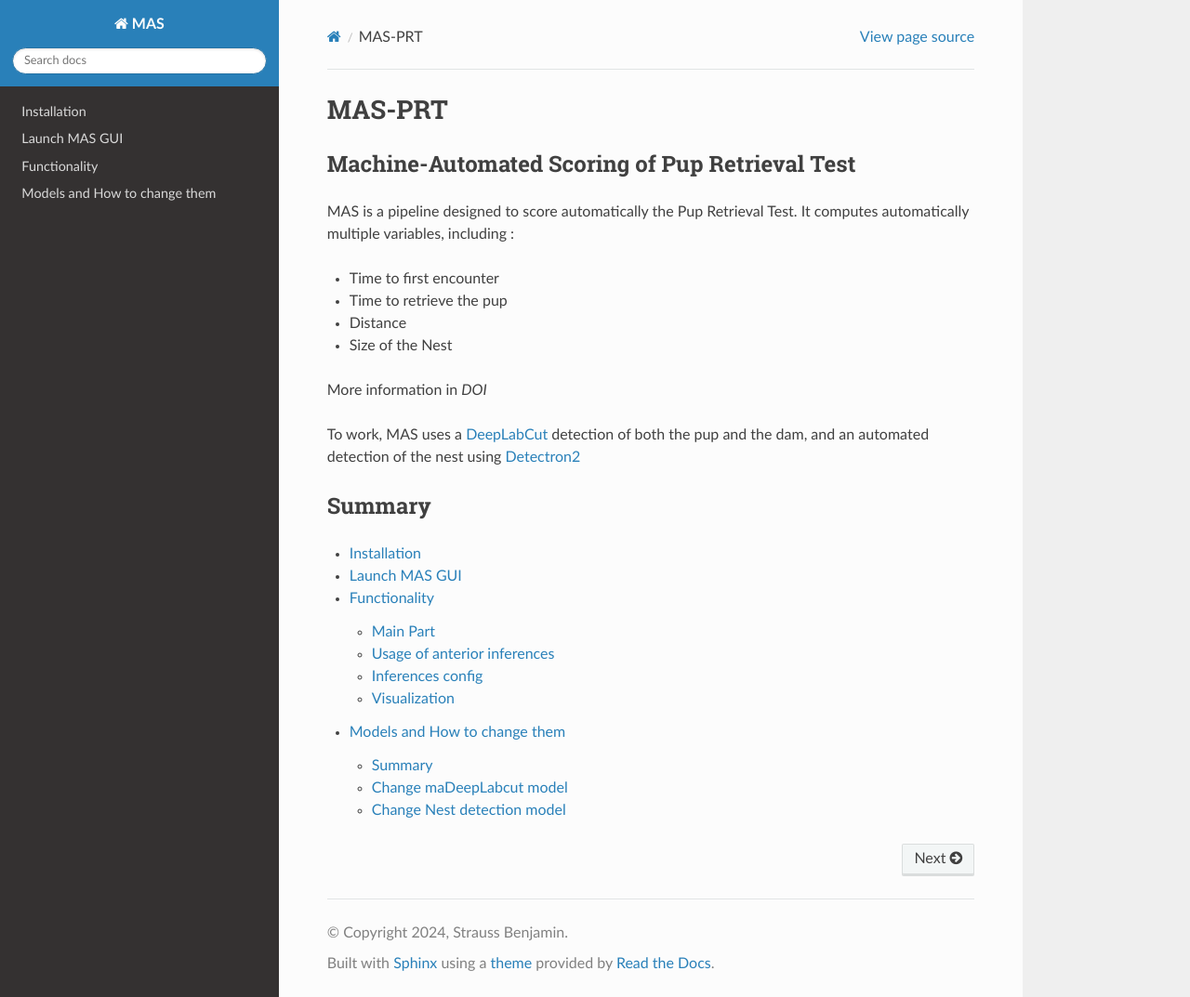
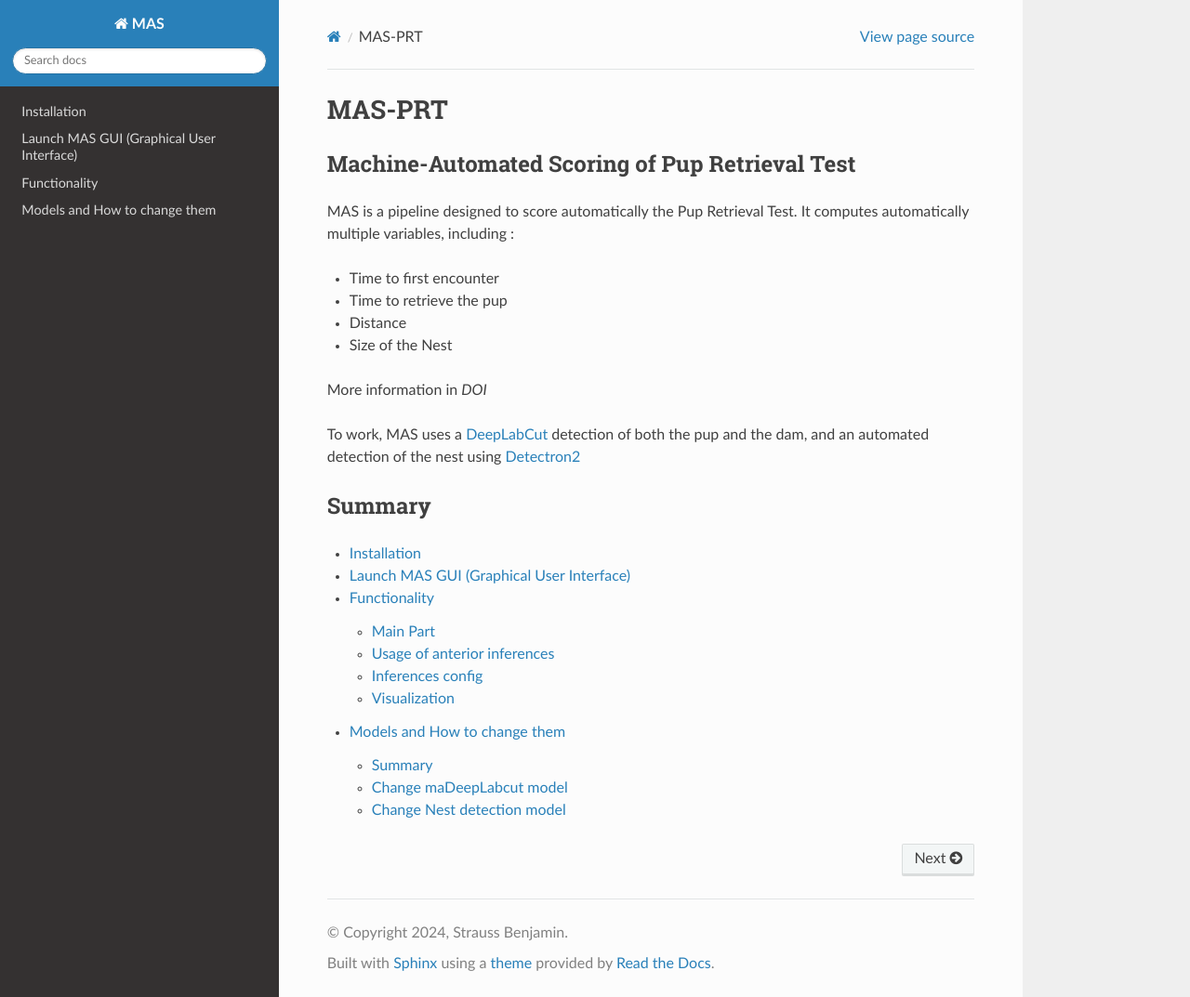
Before and after one commit to ChavisManzoniLab/MAS, a Sphinx documentation site: the page built from docs/index.rst, in a window 1280 px wide and 1073 px high. Shown: the whole window at 93% size. Built offline with Sphinx 7.4.7 and the Read the Docs theme 3.1.0, drawn with Linux system fonts in a browser that asks for light colours.

Commit message:
Update usage.rst

```diff
--- a/docs/usage.rst
+++ b/docs/usage.rst
@@ -1,4 +1,4 @@
-Launch MAS GUI
+Launch MAS GUI (Graphical User Interface)
 ==============
 
 To open the environment, use
```
